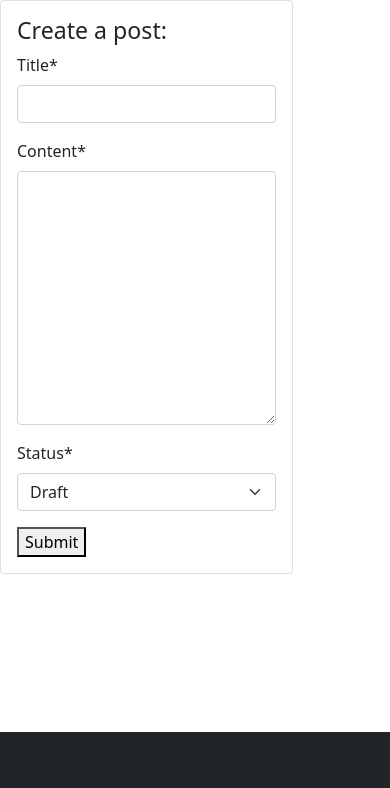
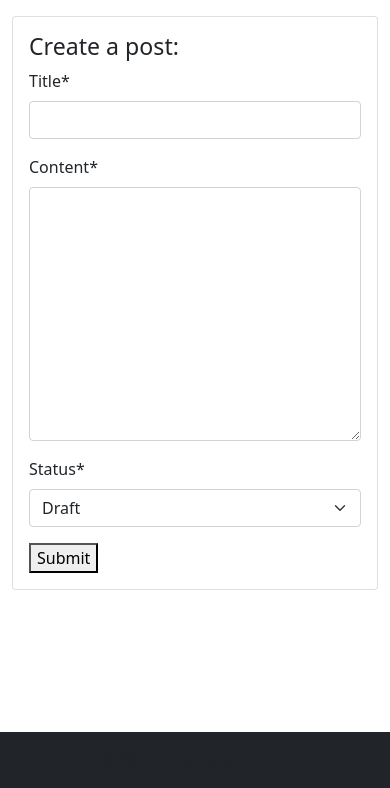
Before and after one commit to Code-Institute-Submissions/sarahjameson-CI-PP4-super_cool_forum_AugResub, a Django app: page /create-post in a window 390 px wide. Shown: the part 56-844 px from the top of the page. Run offline with Django 3.2, Linux system fonts and the light colour scheme; some libraries are stand-ins or nearby versions.

Commit message:
Made create post page more responsive

```diff
--- a/templates/create_post.html
+++ b/templates/create_post.html
@@ -4,7 +4,9 @@
 
 {% load crispy_forms_tags %}
 
-<div class="col-9">
+<div class="container">
+  <div class="row">
+    <div class="col-lg-9 col-md-9 col-sm-12 col-xs-12 mt-3">
       <div class="card">
         <div class="card-body">
           <h3>Create a post:</h3>
@@ -18,5 +20,8 @@
         </div>
       </div>
     </div>
+  </div>
+</div>
+
 
 {% endblock content %}
```
Lines whose indentation alone changed are shown as unchanged.
